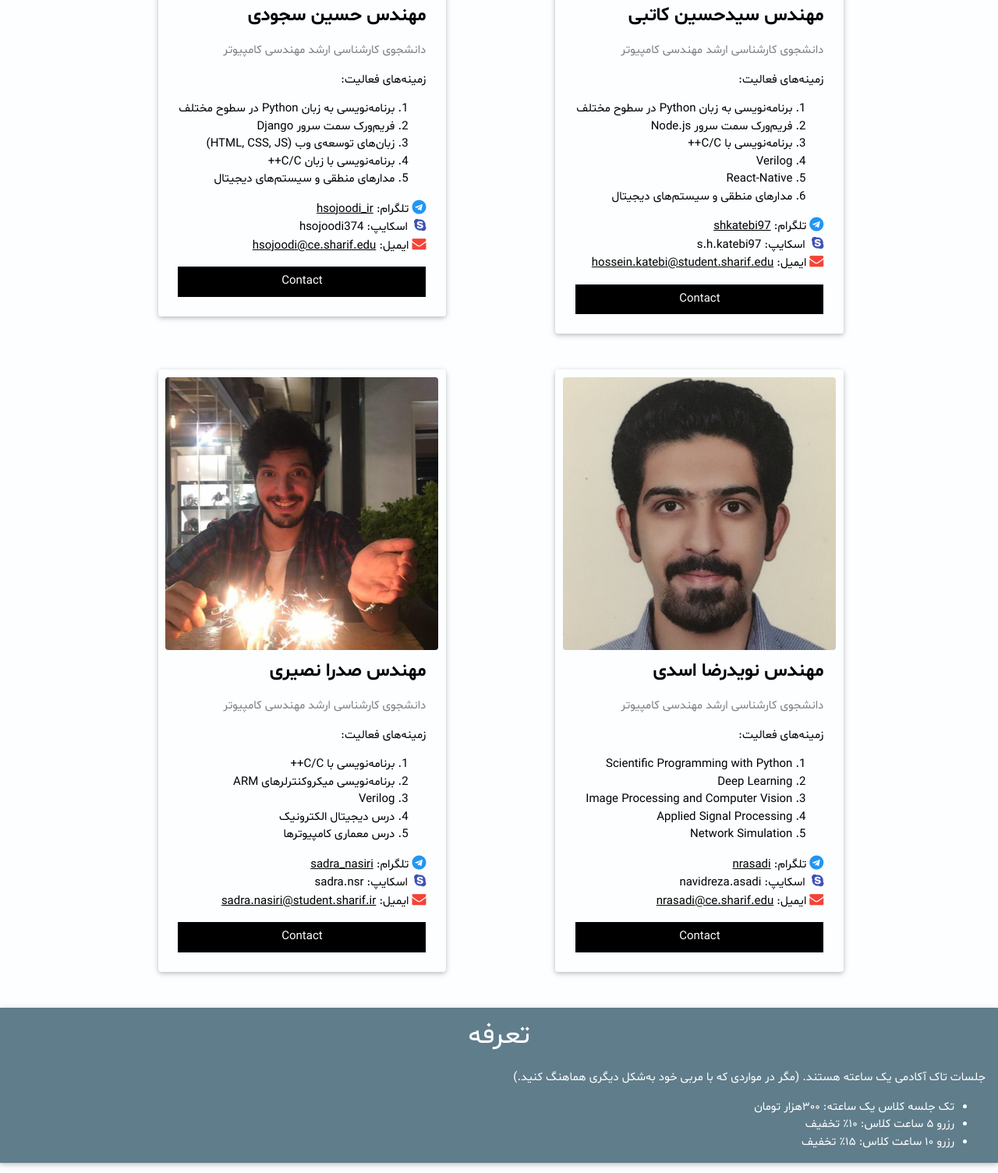
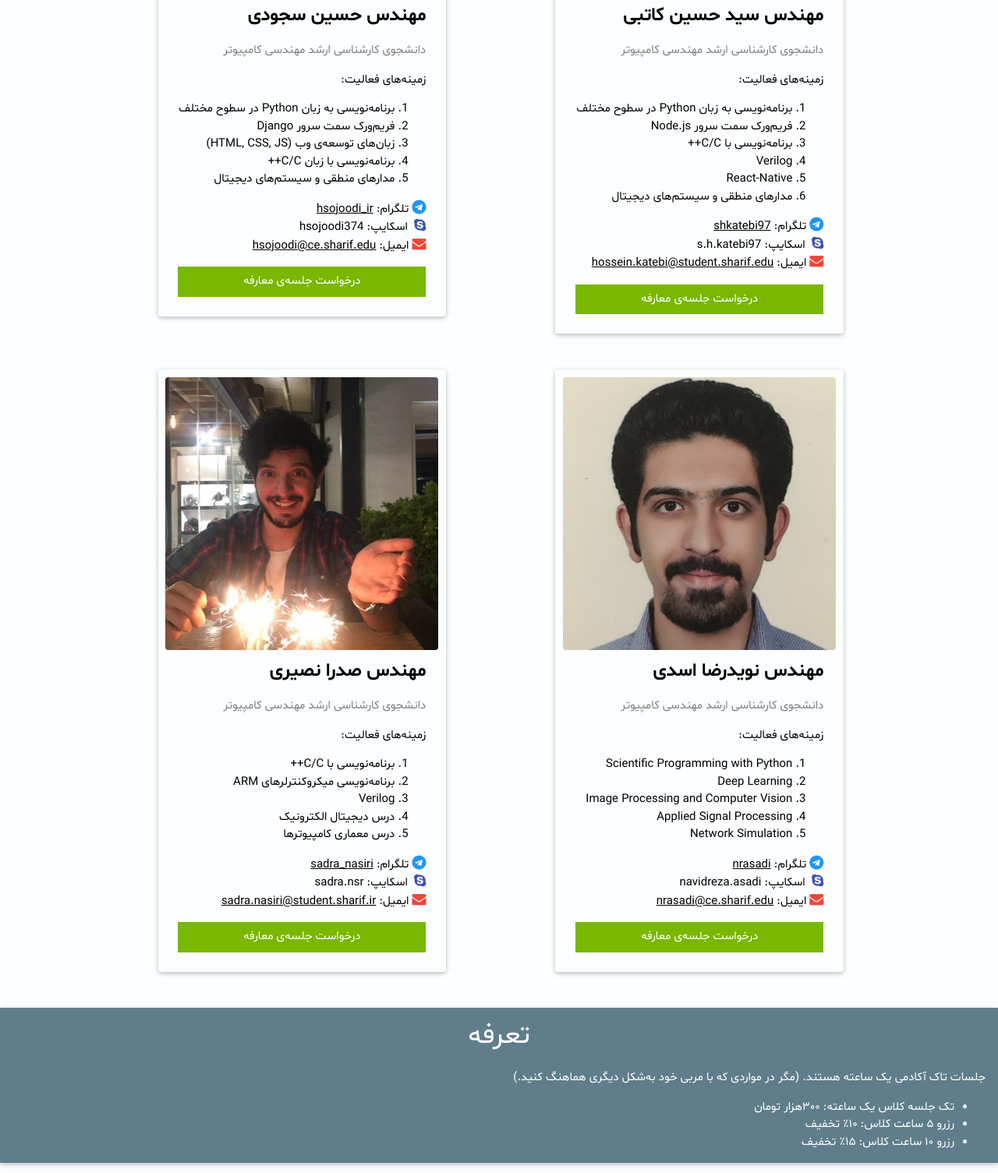
Before and after one commit to tacacademy/tacacademy.github.io, a plain HTML site: page index.html in a window 1280 px wide. Shown: the part 1709-3214 px from the top of the page at 78% size. Drawn offline with nearby package versions, Linux system fonts and the light colour scheme.

Commit message:
Update index.html style.css Update buttons

```diff
--- a/index.html
+++ b/index.html
@@ -133,7 +133,7 @@
         <i class="fa fa-telegram w3-large w3-text-blue"></i> تلگرام: <a href="https:t.me/hsojoodi_ir">hsojoodi_ir</a></br>
         <i class="fa fa-skype w3-large w3-text-indigo"></i>&nbsp;  اسکایپ: hsojoodi374<br>
         <i class="fa fa-envelope w3-large w3-text-red"></i> ایمیل: <a href="mailto:hsojoodi@ce.sharif.edu">hsojoodi@ce.sharif.edu</a></p>
-        <p><button class="button" onclick="reserveMeeting('hsojoodi')">Contact</button></p>
+        <p><button class="button" onclick="reserveMeeting('hsojoodi')">درخواست جلسه‌ی معارفه</button></p>
       </div>
     </div>
   </div>
@@ -144,7 +144,7 @@
       <!-- </div> -->
 
       <div class="w3-container">
-        <h3 id="shkatebi"><b>مهندس سیدحسین کاتبی</b></h3>
+        <h3 id="shkatebi"><b>مهندس سید حسین کاتبی</b></h3>
         <p class="title"> دانشجوی کارشناسی ارشد مهندسی کامپیوتر</p>
         <p>زمینه‌های فعالیت:</p>
         <ol>
@@ -159,7 +159,7 @@
           <i class="fa fa-telegram w3-large w3-text-blue"></i> تلگرام: <a href="https:t.me/shkatebi97">shkatebi97</a></br>
           <i class="fa fa-skype w3-large w3-text-indigo"></i>&nbsp; اسکایپ: s.h.katebi97<br>
           <i class="fa fa-envelope w3-large w3-text-red"></i> ایمیل: <a href="mailto:hossein.katebi@student.sharif.edu ">hossein.katebi@student.sharif.edu </a></p>
-        <p><button class="button" onclick="reserveMeeting('shkatebi')">Contact</button></p>
+        <p><button class="button" onclick="reserveMeeting('shkatebi')">درخواست جلسه‌ی معارفه</button></p>
       </div>
     </div>
   </div>
@@ -189,7 +189,7 @@
         <i class="fa fa-telegram w3-large w3-text-blue"></i> تلگرام: <a href="https:t.me/sadra_nasiri">sadra_nasiri</a></br>
         <i class="fa fa-skype w3-large w3-text-indigo"></i>&nbsp; اسکایپ: sadra.nsr<br>
         <i class="fa fa-envelope w3-large w3-text-red"></i> ایمیل: <a href="mailto:sadra.nasiri@student.sharif.ir">sadra.nasiri@student.sharif.ir</a></p>
-        <p><button class="button" onclick="reserveMeeting('sdnasiri')">Contact</button></p>
+        <p><button class="button" onclick="reserveMeeting('sdnasiri')">درخواست جلسه‌ی معارفه</button></p>
       </div>
     </div>
   </div>
@@ -215,7 +215,7 @@
         <i class="fa fa-telegram w3-large w3-text-blue"></i> تلگرام: <a href="https:t.me/nrasadi">nrasadi</a></br>
         <i class="fa fa-skype w3-large w3-text-indigo"></i>&nbsp; اسکایپ: navidreza.asadi<br>
         <i class="fa fa-envelope w3-large w3-text-red"></i> ایمیل: <a href="mailto:nrasadi@ce.sharif.edu">nrasadi@ce.sharif.edu</a></p>
-        <p><button class="button" onclick="reserveMeeting('nrasadi')">Contact</button></p>
+        <p><button class="button" onclick="reserveMeeting('nrasadi')">درخواست جلسه‌ی معارفه</button></p>
       </div>
     </div>
   </div>
@@ -246,7 +246,7 @@
           <textarea class="w3-input w3-border" name="description"
           placeholder="توضیحات اضافه(در صورتی که مورد خاصی مدنظر دارید در اینجا توضیح دهید.)"></textarea>
           <!-- <label><b>Password</b></label> -->
-          <button class="w3-button w3-block w3-green w3-section w3-padding" type="submit" id="reserveMeetingButton">ارسال درخواست</button>
+          <button class="w3-button w3-block green w3-section w3-padding" type="submit" id="reserveMeetingButton">ارسال درخواست</button>
         </div>
         <p id="reserveMeetingStatus" class="w3-container w3-padding"></p>
       </form>
@@ -294,7 +294,7 @@
       <textarea class="w3-input" placeholder="متن پیام..."
       name="message" required style="background-color:#444;color:white"></textarea>
       <!-- <input class="w3-input w3-border" type="textarea" placeholder="متن پیام" name="message" required> -->
-      <button class="w3-button w3-block w3-green w3-section w3-padding" id="my-form-button" type="submit">ثبت</button>
+      <button class="w3-button w3-block w3-section w3-padding button" id="my-form-button" type="submit">ثبت</button>
       <p id="my-form-status"></p>
     </div>
   </form>
--- a/style.css
+++ b/style.css
@@ -122,7 +122,7 @@ h6 {
   display: inline-block;
   padding: 8px;
   color: white;
-  background-color: #000;
+  background-color: #79b700;
   text-align: center;
   cursor: pointer;
   width: 100%;
```
